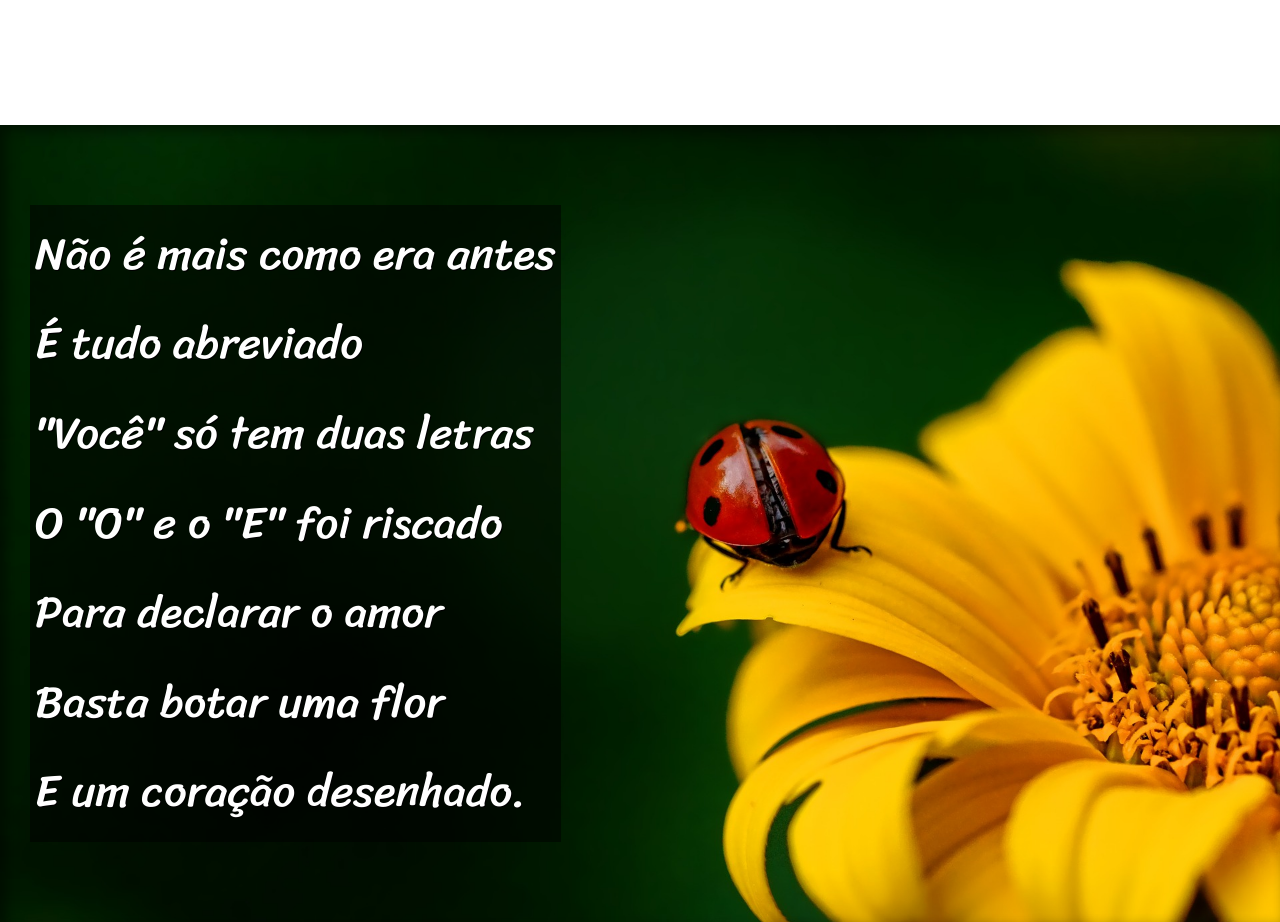
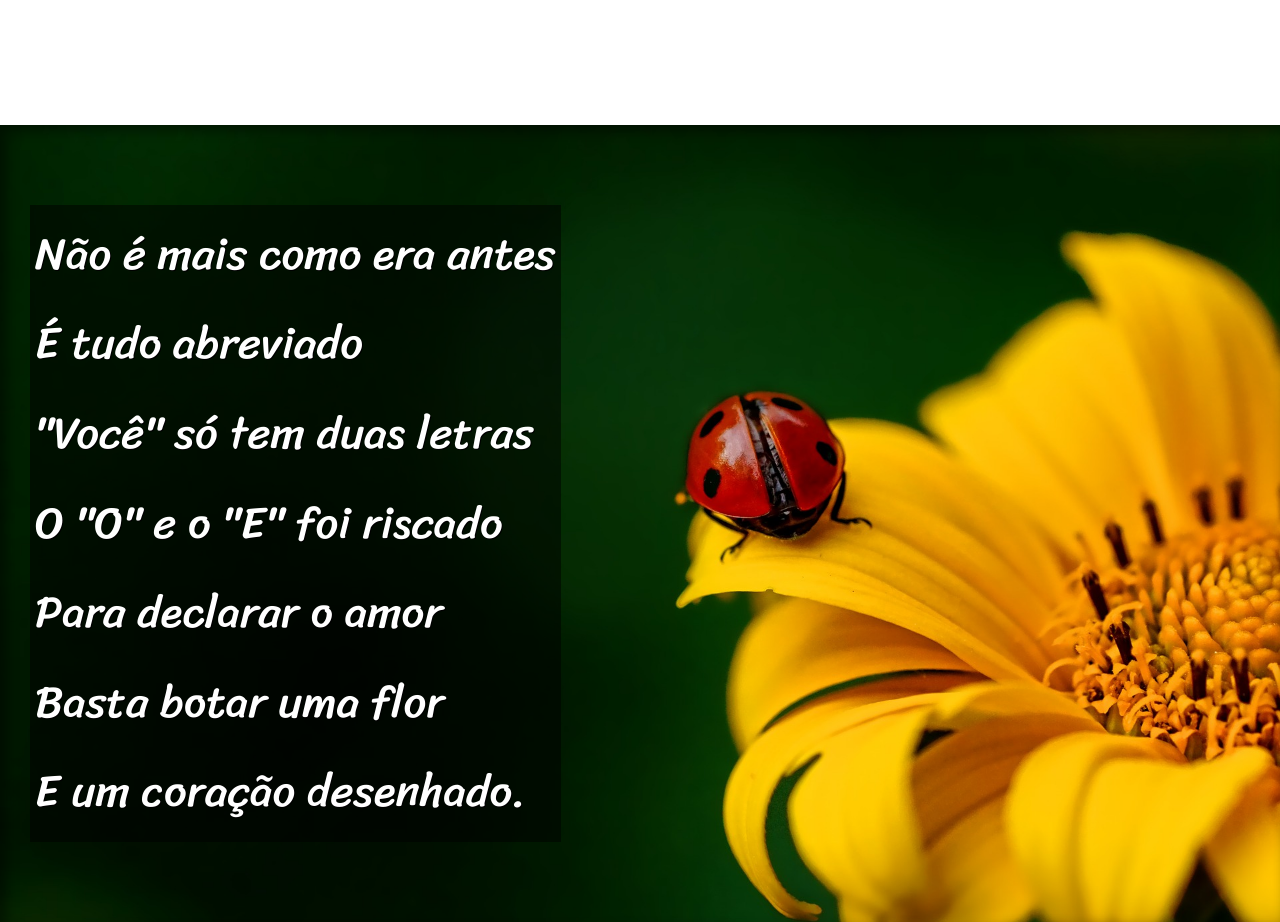
Before and after one commit to adrianocosta01/projeto-cordel, a plain HTML site: page index.html in a window 1280 px wide. Shown: the part 1020-1942 px from the top of the page. Drawn offline with Linux system fonts and the light colour scheme; a web font is replaced by a local one.

Commit message:
Update style.css

```diff
--- a/estilos/style.css
+++ b/estilos/style.css
@@ -85,7 +85,7 @@ section.imagem > p {
 
 section#img01 {
     background-image: url(../imagens/background001.jpg);
-    background-image: right center;
+    background-position: right center;
 }
 
 section#img02 {
```
